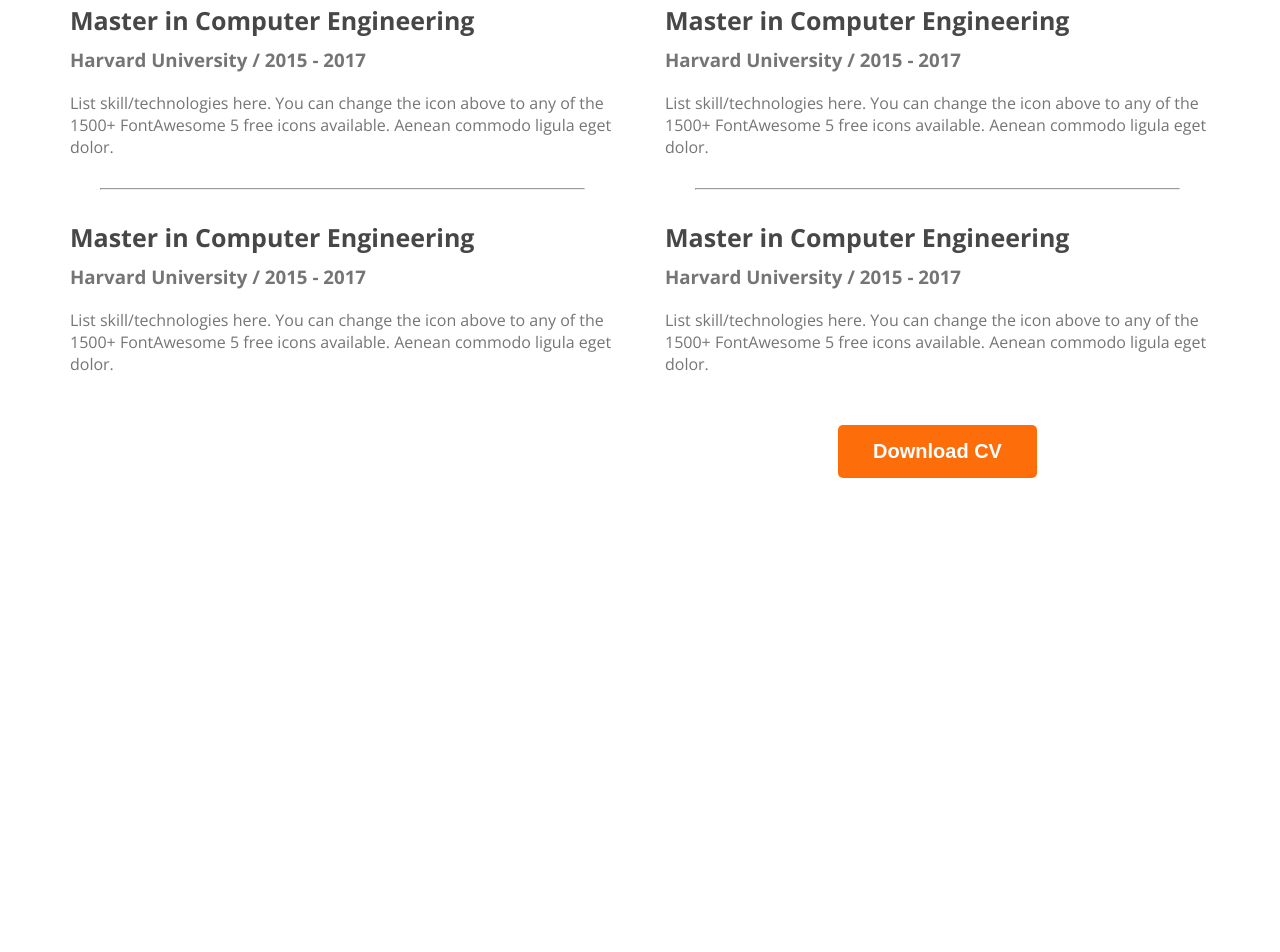
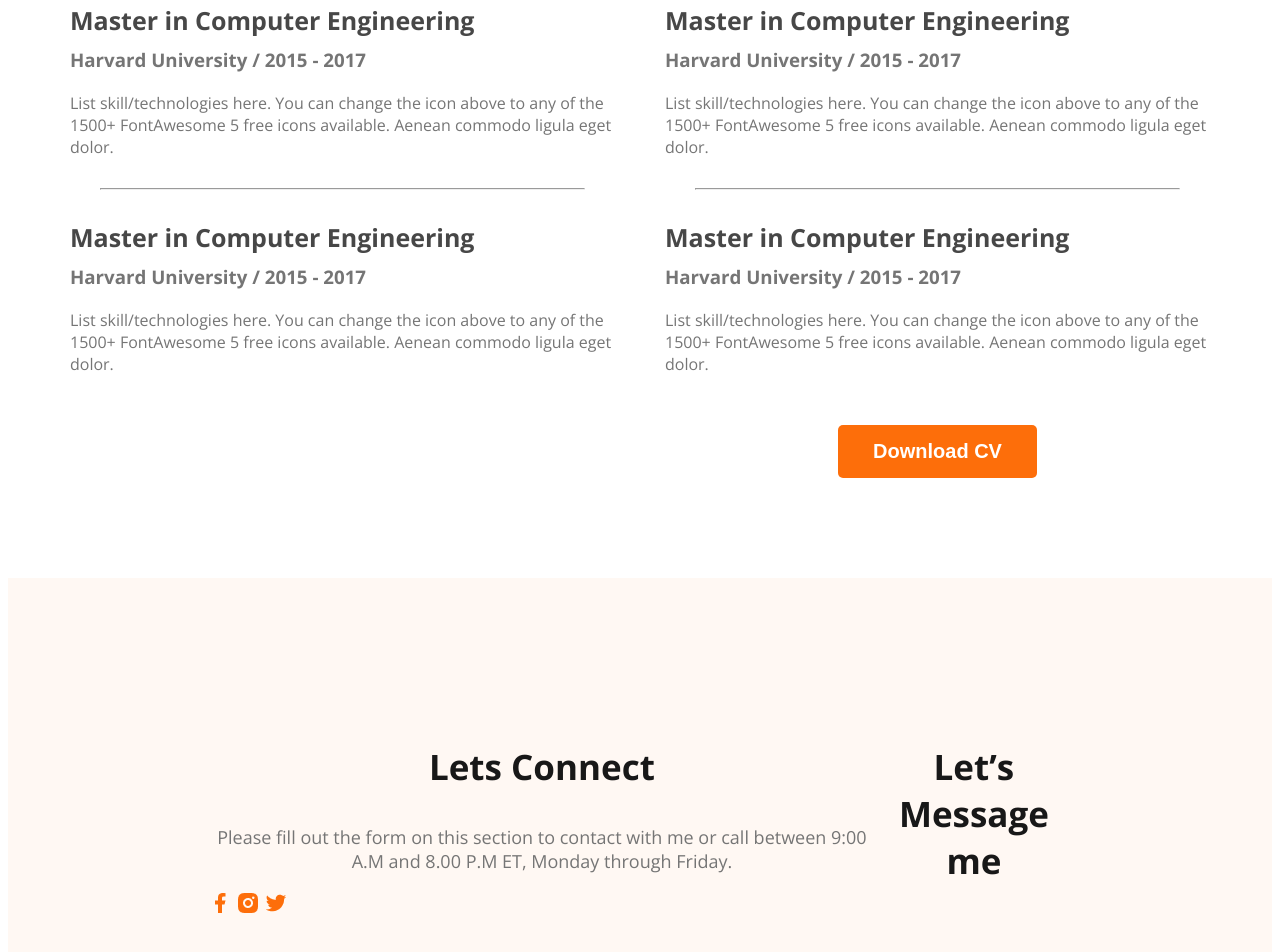
Before and after one commit to sumaiyaemu/webdeveloper-portfolio, a plain HTML site: page index.html in a window 1280 px wide. Shown: the part 2797-3749 px from the top of the page. Before the commit the page ends 3283 px from the top, so only its background shows below. Drawn offline with nearby package versions, Linux system fonts and the light colour scheme.

Commit message:
basic footer

```diff
--- a/index.html
+++ b/index.html
@@ -138,6 +138,18 @@
 
     </main>
     <footer>
+        <div class="footer-column">
+            <h3 class="section-title">Lets Connect</h3>
+            <p class="section-description">Please fill out the form on this section to contact with me or call between 9:00 A.M and 8.00 P.M ET, Monday through Friday.</p>
+            <div class="social-link">
+                <a href=""><img src="images/icons/facebook.png" alt=""></a>
+                <a href=""><img src="images/icons/insta.png" alt=""></a>
+                <a href=""><img src="images/icons/twitter.png" alt=""></a>
+            </div>
+        </div>
+        <div class="footer-column">
+            <h3 class="section-title">Let’s Message me</h3>
+        </div>
 
     </footer>
 
--- a/styles/protfolio.css
+++ b/styles/protfolio.css
@@ -173,3 +173,9 @@ margin-bottom: 10px;
     text-align: center;
     margin-top: 50px;
 }
+footer{
+    display: flex;
+    background: #FFF8F3;
+    margin-top: 100px;
+    padding: 130px 200px;
+}
```
